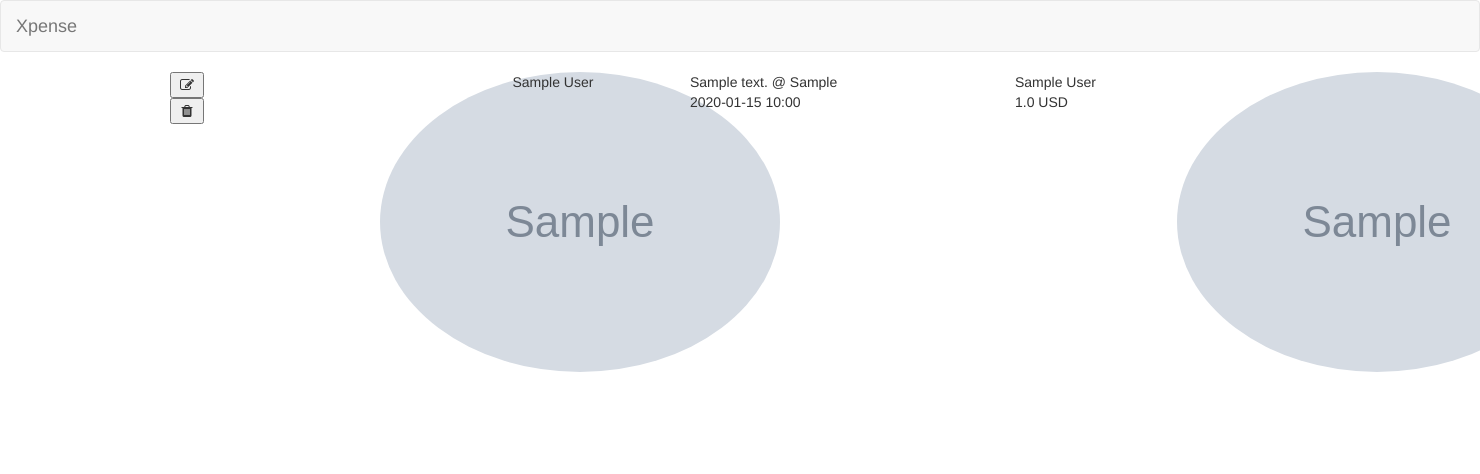
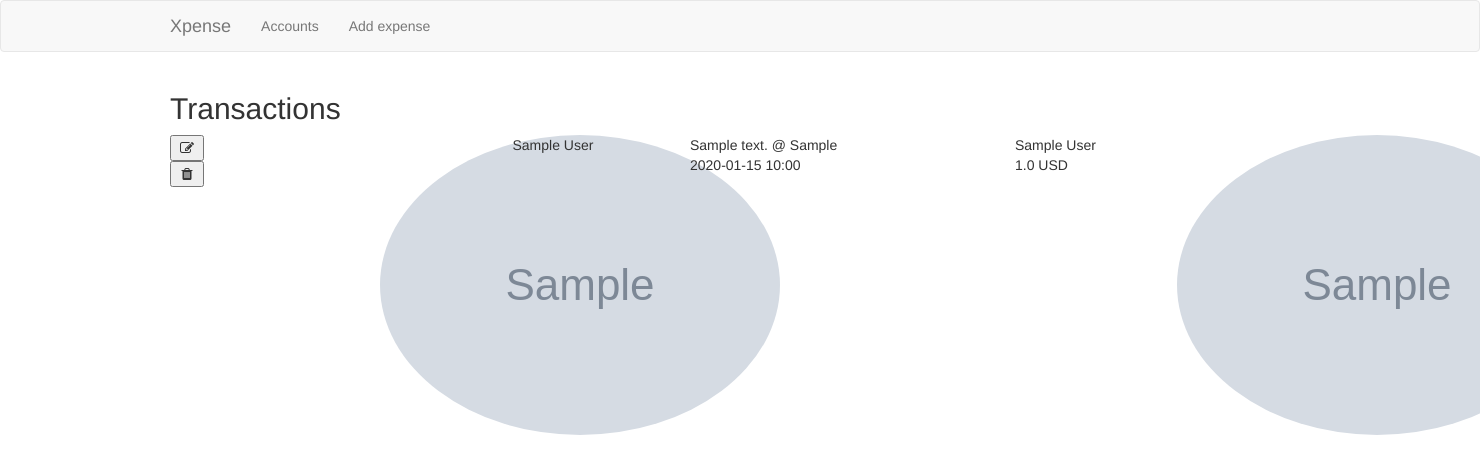
Before and after one commit to joao-borrego/xpense, a Flask app: page / in a window 1480 px wide; the page is wider, and only the part inside the window is pictured. Shown: the top 474 px of that part. Run offline with Flask 2, Linux system fonts and the light colour scheme; tables that the repository leaves empty hold one stand-in row (values such as "Sample post"); grey boxes marked "Sample" are stand-in pictures; some libraries are stand-ins or nearby versions.

Commit message:
Restructure; Add accounts view; Add expense form
Restructured application using blueprints
Add page with accounts and expense categories
Add form to add new expense

```diff
--- a/app/__init__.py
+++ b/app/__init__.py
@@ -5,11 +5,23 @@ from flask_migrate import Migrate
 from flask_bootstrap import Bootstrap
 
 
-app = Flask(__name__)
-app.config.from_object(Config)
-db = SQLAlchemy(app)
-migrate = Migrate(app, db)
-bootstrap = Bootstrap(app)
+db = SQLAlchemy()
+migrate = Migrate()
+bootstrap = Bootstrap()
 
 
-from app import routes, models
+def create_app(config_class=Config):
+    app = Flask(__name__)
+    app.config.from_object(config_class)
+
+    db.init_app(app)
+    migrate.init_app(app, db)
+    bootstrap.init_app(app)
+
+    from app.errors import bp as errors_bp
+    app.register_blueprint(errors_bp)
+
+    from app.main import bp as main_bp
+    app.register_blueprint(main_bp)
+
+    return app
--- /dev/null
+++ b/app/errors/__init__.py
@@ -0,0 +1,5 @@
+from flask import Blueprint
+
+bp = Blueprint('errors', __name__)
+
+from app.errors import handlers
--- /dev/null
+++ b/app/main/__init__.py
@@ -0,0 +1,5 @@
+from flask import Blueprint
+
+bp = Blueprint('main', __name__)
+
+from app.main import routes
--- /dev/null
+++ b/app/main/routes.py
@@ -0,0 +1,64 @@
+from datetime import datetime
+from typing import List
+
+from flask import render_template, request, url_for, current_app, redirect
+
+from app import db
+from app.main import bp
+from app.main.forms import AddExpenseForm
+from app.models import Account, Transaction, TransactionType
+
+
+def get_all_accounts() -> List[Account]:
+    return Account.query.filter_by(is_category=False).order_by(Account.name.asc())
+
+
+def get_all_categories() -> List[Account]:
+    return Account.query.filter_by(is_category=True).order_by(Account.name.asc())
+
+
+@bp.route('/')
+@bp.route('/index')
+def index():
+    page = request.args.get('page', 1, type=int)
+    transactions = Transaction.query.order_by(Transaction.datetime.desc()).paginate(
+        page, current_app.config['TRANSACTIONS_PER_PAGE'], False)
+    next_url = url_for('main.index', page=transactions.next_num) \
+        if transactions.has_next else None
+    prev_url = url_for('main.index', page=transactions.prev_num) \
+        if transactions.has_prev else None
+    return render_template('index.html', title='Home', transactions=transactions.items,
+                           next_url=next_url, prev_url=prev_url)
+
+
+@bp.route('/accounts')
+def view_accounts():
+    accounts = get_all_accounts()
+    categories = get_all_categories()
+    return render_template('accounts.html', title='Accounts', accounts=accounts, categories=categories)
+
+
+@bp.route('/add/expense', methods=['GET', 'POST'])
+def add_expense():
+    form = AddExpenseForm()
+    accounts = get_all_accounts()
+    categories = get_all_categories()
+    form.src_account.choices = [a.name for a in accounts]
+    form.dest_account.choices = [c.name for c in categories]
+
+    if form.validate_on_submit():
+        account = Account.query.filter_by(name=form.src_account.data).first()
+        category = Account.query.filter_by(name=form.dest_account.data).first()
+        transaction = Transaction(
+            type=TransactionType.expense, datetime=form.datetime.data,
+            value_src=float(form.value_src.data), currency_src=account.currency,
+            value_dest=float(form.value_dest.data), currency_dest=category.currency,
+            description=form.description.data, where=form.where.data
+        )
+        account.add_transaction(transaction=transaction, dest_account=category)
+        db.session.commit()
+        return redirect(url_for('main.index'))
+
+    form.src_account.data = accounts[0].name
+    form.dest_account.data = categories[0].name
+    return render_template('add_expense.html', title='Add expense', form=form)
--- a/app/models.py
+++ b/app/models.py
@@ -1,7 +1,6 @@
 import enum
 from datetime import datetime
 from hashlib import md5
-
 from app import db
 
 
--- a/app/routes.py
+++ /dev/null
@@ -1,18 +0,0 @@
-from flask import render_template, request, url_for
-
-from app import app
-from app.models import Transaction
-
-
-@app.route('/')
-@app.route('/index')
-def index():
-    page = request.args.get('page', 1, type=int)
-    transactions = Transaction.query.order_by(Transaction.datetime.desc()).paginate(
-        page, app.config['TRANSACTIONS_PER_PAGE'], False)
-    next_url = url_for('index', page=transactions.next_num) \
-        if transactions.has_next else None
-    prev_url = url_for('index', page=transactions.prev_num) \
-        if transactions.has_prev else None
-    return render_template('index.html', title='Home', transactions=transactions.items,
-                           next_url=next_url, prev_url=prev_url)
--- a/app/templates/base.html
+++ b/app/templates/base.html
@@ -6,7 +6,15 @@
 
 {% block navbar %}
     <nav class="navbar navbar-default">
-        <a class="navbar-brand" href="/index">Xpense</a>
+         <div class="container">
+            <div class="navbar-header"><a class="navbar-brand" href="{{ url_for('main.index') }}">Xpense</a></div>
+            <div class="collapse navbar-collapse" id="bs-example-navbar-collapse-1">
+                <ul class="nav navbar-nav">
+                    <li><a href="{{ url_for('main.view_accounts') }}">{{ 'Accounts' }}</a></li>
+                    <li><a href="{{ url_for('main.add_expense') }}">{{ 'Add expense' }}</a></li>
+                </ul>
+            </div>
+         </div>
     </nav>
 {% endblock %}
 
--- /dev/null
+++ b/app/templates/errors/404.html
@@ -0,0 +1,6 @@
+{% extends "base.html" %}
+
+{% block app_content %}
+    <h1>Not Found</h1>
+    <p><a href="{{ url_for('main.index') }}">Back</a></p>
+{% endblock %}
--- /dev/null
+++ b/app/templates/errors/500.html
@@ -0,0 +1,6 @@
+{% extends "base.html" %}
+
+{% block app_content %}
+    <h1>An unexpected error has occurred</h1>
+    <p><a href="{{ url_for('main.index') }}">Back</a></p>
+{% endblock %}
--- a/app/templates/index.html
+++ b/app/templates/index.html
@@ -2,19 +2,6 @@
 
 {% block app_content %}
 
-{% for transaction in transactions %}
-    {% include '_transaction.html' %}
-{% endfor %}
-
-<div class="row">
-    {% if next_url %}
-    <button onclick="location.href='{{ next_url }}'"><i class="fa fa-arrow-left"></i> Older</button>
-    {% endif %}
-    {% if prev_url %}
-    <button onclick="location.href='{{ prev_url }}'">Newer <i class="fa fa-arrow-right"></i></button>
-    {% endif %}
-</div>
-
-<style>
+{% include 'transactions.html' %}
 
 {% endblock %}
--- /dev/null
+++ b/app/templates/transactions.html
@@ -0,0 +1,14 @@
+<h2>Transactions</h2>
+
+{% for transaction in transactions %}
+    {% include '_transaction.html' %}
+{% endfor %}
+
+<div class="row">
+    {% if next_url %}
+    <button onclick="location.href='{{ next_url }}'"><i class="fa fa-arrow-left"></i> Older</button>
+    {% endif %}
+    {% if prev_url %}
+    <button onclick="location.href='{{ prev_url }}'">Newer <i class="fa fa-arrow-right"></i></button>
+    {% endif %}
+</div>
--- a/requirements.txt
+++ b/requirements.txt
@@ -5,6 +5,7 @@ Flask==1.1.2
 Flask-Bootstrap==3.3.7.1
 Flask-Migrate==2.5.3
 Flask-SQLAlchemy==2.4.4
+Flask-WTF==0.14.3
 itsdangerous==1.1.0
 Jinja2==2.11.2
 Mako==1.1.3
@@ -16,3 +17,4 @@ six==1.15.0
 SQLAlchemy==1.3.18
 visitor==0.1.3
 Werkzeug==1.0.1
+WTForms==2.3.3
--- a/xpense.py
+++ b/xpense.py
@@ -1,5 +1,8 @@
-from app import app, db
+from app import create_app, db
 from app.models import Transaction, TransactionType, Account
+
+
+app = create_app()
 
 
 @app.shell_context_processor
```
Also changed, not shown: app/errors/handlers.py (added, +14 -0 lines), app/main/forms.py (added, +13 -0 lines), app/templates/_account.html (added, +20 -0 lines), app/templates/accounts.html (added, +20 -0 lines), app/templates/add_expense.html (added, +11 -0 lines), import.py (+6 -3 lines), tests/test_transactions.py (renamed from test_transactions.py, +12 -3 lines).
